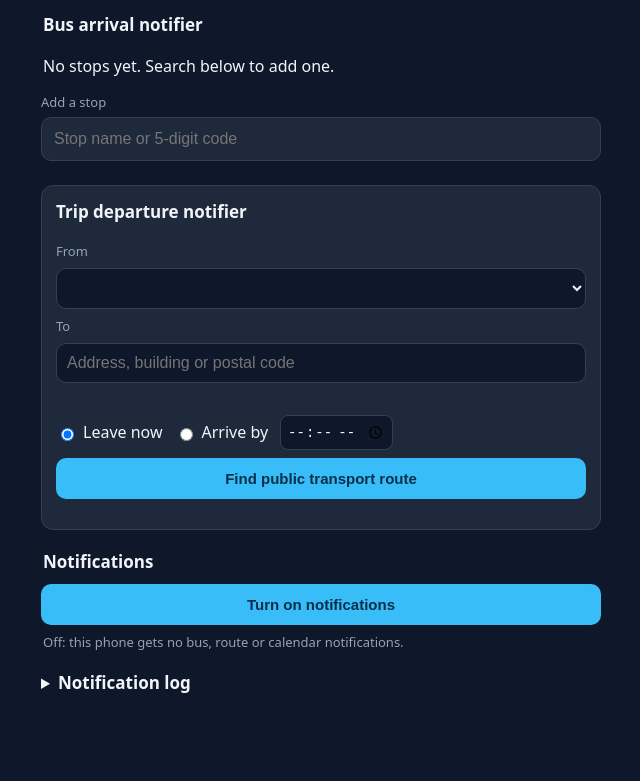
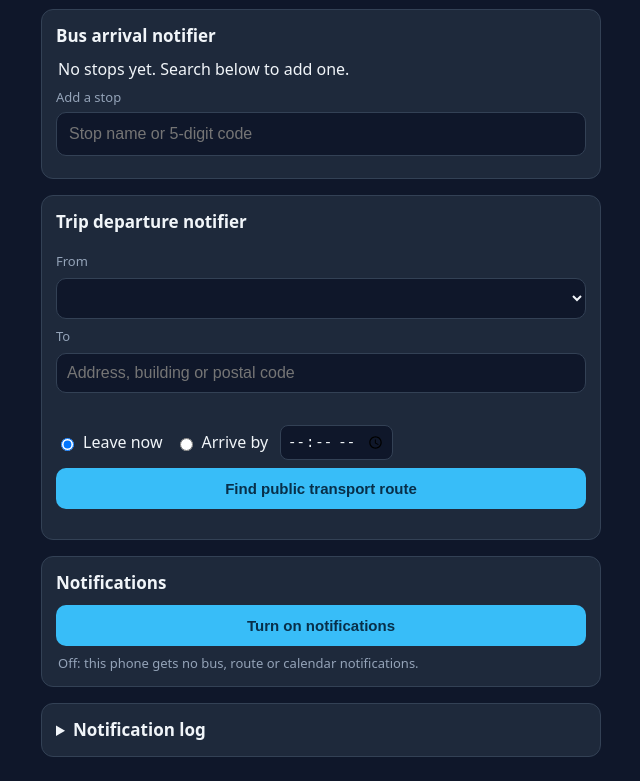
Before and after one commit to limyuzheng88/my-buses, a website: page public/index.html in a window 1280 px wide. Shown: the part 54-835 px from the top of the page, without its empty margins (319-959 px from the left). Before the commit the page ends 800 px from the top, so only its background shows below. Drawn offline with Linux system fonts and the light colour scheme; no server answers.

Commit message:
Give every feature the same panel layout

```diff
--- a/public/index.html
+++ b/public/index.html
@@ -15,16 +15,17 @@
   </header>
 
   <main>
-    <h2 class="feature">Bus arrival notifier</h2>
-    <section id="stops" aria-label="Bookmarked stops"></section>
-
-    <section class="add">
-      <label for="q">Add a stop</label>
-      <input id="q" type="search" inputmode="search" placeholder="Stop name or 5-digit code" autocomplete="off">
-      <ul id="results"></ul>
+    <section class="panel">
+      <h2>Bus arrival notifier</h2>
+      <div id="stops" aria-label="Bookmarked stops"></div>
+      <div class="add">
+        <label for="q">Add a stop</label>
+        <input id="q" type="search" inputmode="search" placeholder="Stop name or 5-digit code" autocomplete="off">
+        <ul id="results"></ul>
+      </div>
     </section>
 
-    <section id="trip" class="trip" hidden>
+    <section id="trip" class="panel trip" hidden>
       <h2>Trip departure notifier</h2>
       <div id="cal"></div>
       <label for="trip-from">From</label>
@@ -44,15 +45,15 @@
       <div id="trip-out" aria-live="polite"></div>
     </section>
 
-    <h2 class="feature">Notifications</h2>
-    <section class="alerts">
+    <section class="panel alerts">
+      <h2>Notifications</h2>
       <button id="enable-alerts" type="button">Turn on notifications</button>
       <button id="test-push" type="button" class="secondary" hidden>Send a test notification</button>
       <p id="alert-note" class="note">Notifications arrive whether the app is open or closed, and only at the times you set.</p>
     </section>
-    <section class="log">
+    <section class="panel log">
       <details id="log-box">
-        <summary><h2 class="feature">Notification log</h2></summary>
+        <summary><h2>Notification log</h2></summary>
         <div id="log-out"></div>
       </details>
     </section>
--- a/public/style.css
+++ b/public/style.css
@@ -37,9 +37,9 @@ main { max-width: 560px; margin: 0 auto; display: grid; gap: 16px; }
 .empty { color: var(--muted); font-size: 14px; padding: 10px 0 2px; border-top: 1px solid var(--line); }
 
 .add label, .alerts .note { display: block; font-size: 13px; color: var(--muted); }
-#q { width: 100%; margin-top: 6px; padding: 12px; font-size: 16px; color: var(--text); background: var(--card); border: 1px solid var(--line); border-radius: 10px; }
+#q { width: 100%; margin-top: 6px; padding: 12px; font-size: 16px; color: var(--text); background: var(--bg); border: 1px solid var(--line); border-radius: 10px; }
 #results { list-style: none; padding: 0; margin: 8px 0 0; display: grid; gap: 6px; }
-#results button { width: 100%; text-align: left; background: var(--card); color: var(--text); border: 1px solid var(--line); border-radius: 10px; padding: 10px 12px; cursor: pointer; font-size: 15px; }
+#results button { width: 100%; text-align: left; background: var(--bg); color: var(--text); border: 1px solid var(--line); border-radius: 10px; padding: 10px 12px; cursor: pointer; font-size: 15px; }
 #results small { color: var(--muted); }
 #enable-alerts { width: 100%; padding: 12px; font-size: 15px; font-weight: 600; background: var(--accent); color: #082f49; border: 0; border-radius: 10px; cursor: pointer; }
 #enable-alerts[disabled] { background: var(--line); color: var(--muted); cursor: default; }
@@ -68,8 +68,13 @@ button.link { background: none; border: 0; padding: 4px 0; color: var(--accent);
 button.link.danger { color: var(--crit); }
 button.secondary.small { margin-top: 10px; padding: 8px; font-size: 13px; }
 
-.trip { background: var(--card); border: 1px solid var(--line); border-radius: 12px; padding: 14px; display: grid; gap: 8px; }
-.trip h2 { font-size: 17px; margin: 0 0 2px; }
+/* Every feature is one panel: its title sits inside, above what belongs to it. */
+.panel { background: var(--card); border: 1px solid var(--line); border-radius: 12px; padding: 14px; display: grid; gap: 8px; min-width: 0; }
+.panel h2 { font-size: 17px; margin: 0 0 2px; }
+#stops { display: grid; gap: 10px; }
+.panel .stop { background: var(--bg); }
+.panel .stop input, .panel .stop select { background: var(--card); }
+.panel .note { margin-top: 0; }
 .trip > label { font-size: 13px; color: var(--muted); }
 .trip select, #trip-to, #trip-chosen input { width: 100%; padding: 10px; font-size: 16px; color: var(--text); background: var(--bg); border: 1px solid var(--line); border-radius: 10px; }
 #trip-chosen input { width: auto; flex: 1; min-width: 0; font-size: 14px; padding: 8px; }
@@ -97,14 +102,13 @@ button.secondary.small { margin-top: 10px; padding: 8px; font-size: 13px; }
 .leave-toggle { display: flex; align-items: center; gap: 8px; font-weight: 600; }
 .leave-toggle input { width: 18px; height: 18px; accent-color: var(--accent); }
 .leave select { width: auto; padding: 6px; font-size: 14px; }
-h2.feature { font-size: 17px; margin: 4px 2px -6px; }
 .depart { border: 1px solid var(--accent); border-radius: 10px; padding: 10px; display: grid; gap: 6px; font-size: 14px; }
 .depart-title { font-weight: 600; }
 .depart input[type=number] { width: 56px; background: var(--bg); color: var(--text); border: 1px solid var(--line); border-radius: 8px; padding: 6px; font-size: 14px; }
 #enable-alerts.is-on { background: none; color: var(--crit); border: 1px solid var(--line); }
 .leave-toggle.small { font-weight: 400; font-size: 14px; }
 .log-head { display: flex; justify-content: space-between; align-items: center; font-size: 13px; color: var(--muted); margin-top: 10px; }
-.log summary { cursor: pointer; padding: 4px 0; }
+.log summary { cursor: pointer; }
 .log summary h2 { display: inline; margin: 0; }
 .log-list { max-height: 320px; overflow-y: auto; }
 .log-list { list-style: none; margin: 6px 0 0; padding: 0; display: grid; gap: 6px; font-size: 13px; }
```
